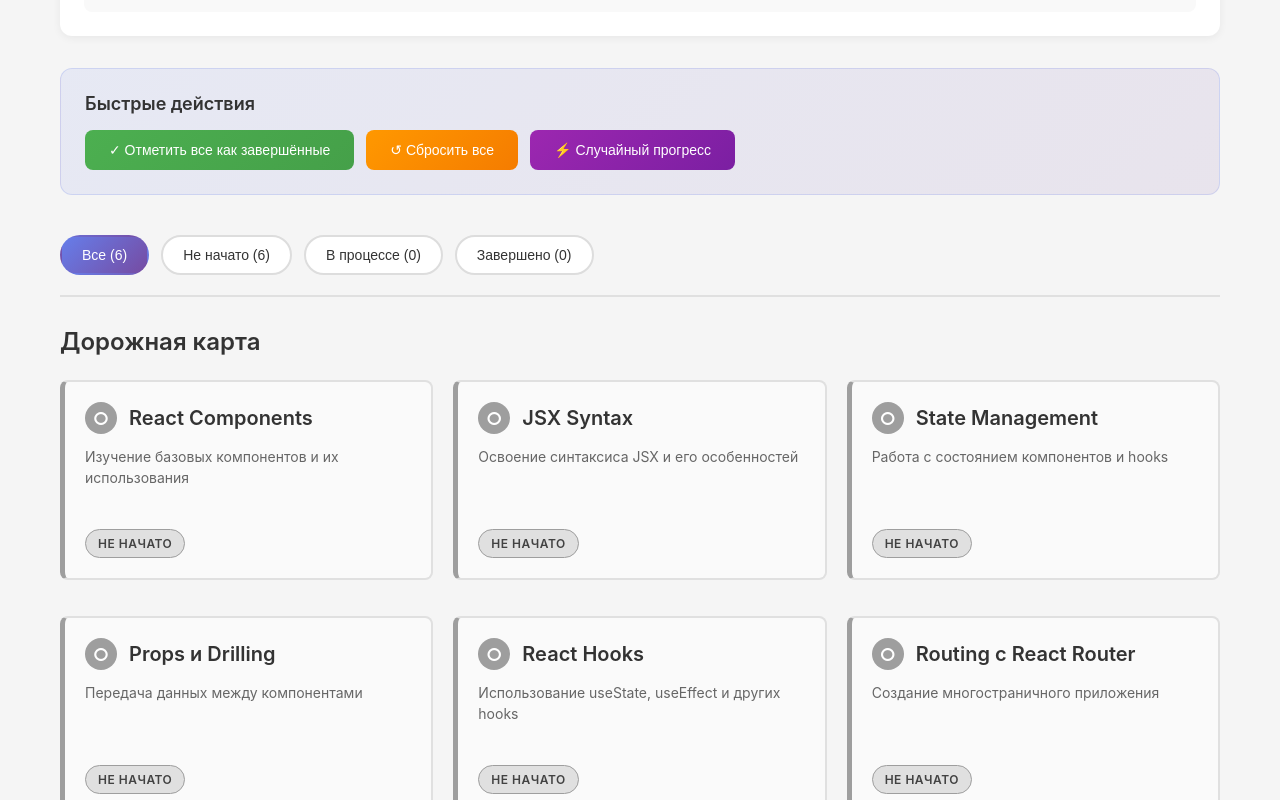
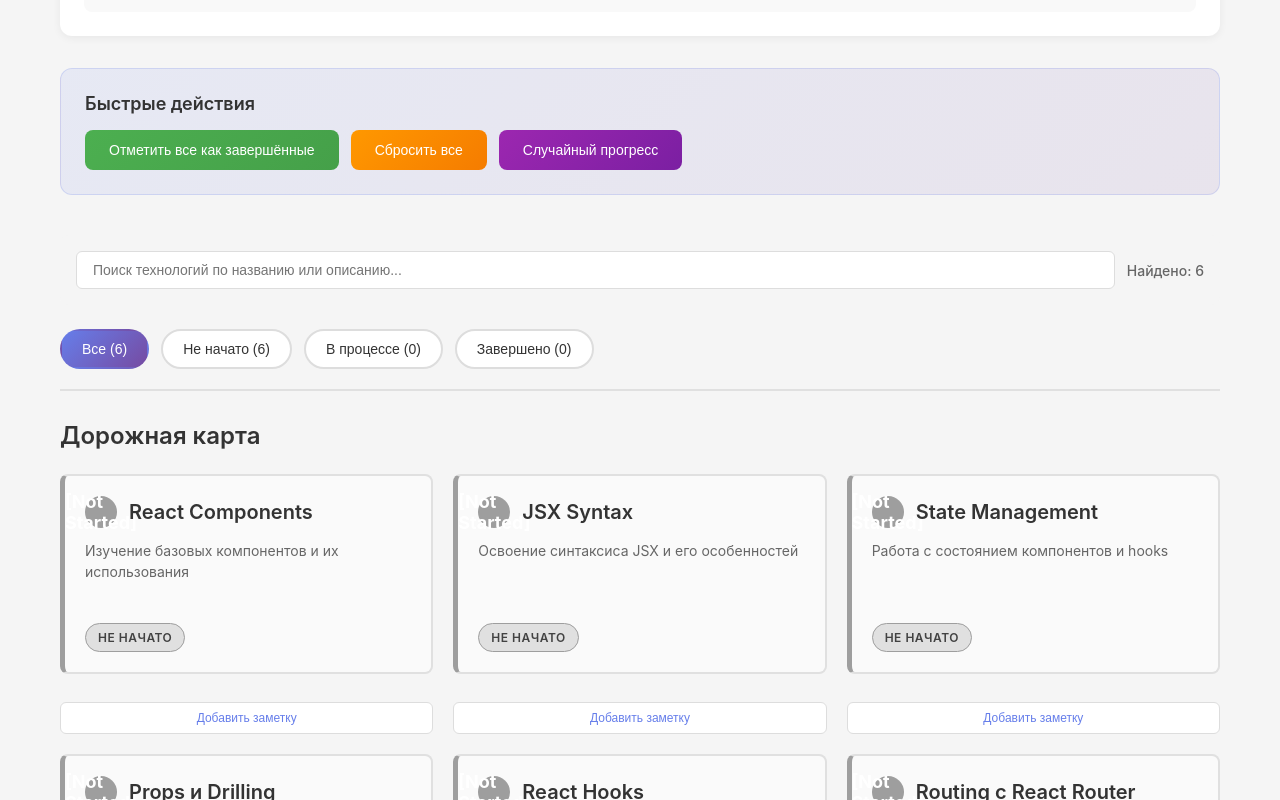
Before and after one commit to daniildddd/frontend-backend-React, a React (Vite) app: page / in a window 1280 px wide. Shown: the part 440-1240 px from the top of the page. Built offline with nearby package versions, Linux system fonts and the light colour scheme.

Commit message:
feat: add notes and search functionality with localStorage

```diff
--- a/src/App.css
+++ b/src/App.css
@@ -61,6 +61,65 @@ body {
 	font-weight: 600;
 	margin-bottom: 24px;
 	color: #333;
+}
+
+/* Поле поиска */
+.app__search-box {
+	display: flex;
+	gap: 12px;
+	align-items: center;
+	margin-bottom: 24px;
+	padding: 16px;
+	background: #f5f5f5;
+	border-radius: 8px;
+}
+
+.search-input {
+	flex: 1;
+	padding: 10px 16px;
+	border: 1px solid #ddd;
+	border-radius: 6px;
+	font-size: 14px;
+	transition: border-color 0.3s ease;
+}
+
+.search-input:focus {
+	outline: none;
+	border-color: #667eea;
+	box-shadow: 0 0 0 3px rgba(102, 126, 234, 0.1);
+}
+
+.search-result-count {
+	font-size: 14px;
+	font-weight: 500;
+	color: #666;
+	white-space: nowrap;
+}
+
+/* Обертка для карточки с заметками */
+.app__card-wrapper {
+	display: flex;
+	flex-direction: column;
+	height: 100%;
+}
+
+.app__toggle-notes-btn {
+	margin-top: 12px;
+	padding: 8px 12px;
+	border: 1px solid #ddd;
+	background: white;
+	border-radius: 6px;
+	font-size: 12px;
+	font-weight: 500;
+	color: #667eea;
+	cursor: pointer;
+	transition: all 0.3s ease;
+}
+
+.app__toggle-notes-btn:hover {
+	background: #667eea;
+	color: white;
+	border-color: #667eea;
 }
 
 /* Сетка карточек */
@@ -158,6 +217,19 @@ body {
 		padding: 8px 16px;
 		font-size: 13px;
 	}
+
+	.app__search-box {
+		flex-direction: column;
+		align-items: flex-start;
+	}
+
+	.search-input {
+		width: 100%;
+	}
+
+	.search-result-count {
+		align-self: flex-start;
+	}
 }
 
 @media (max-width: 480px) {
@@ -176,4 +248,12 @@ body {
 	.app__section-title {
 		font-size: 18px;
 	}
+
+	.app__search-box {
+		padding: 12px;
+	}
+
+	.search-input {
+		font-size: 13px;
+	}
 }
--- a/src/App.jsx
+++ b/src/App.jsx
@@ -1,7 +1,8 @@
-import React, { useState } from 'react'
+import React, { useState, useEffect } from 'react'
 import TechnologyCard from './components/TechnologyCard'
 import ProgressHeader from './components/ProgressHeader'
 import QuickActions from './components/QuickActions'
+import TechnologyNotes from './components/TechnologyNotes'
 import './App.css'
 
 function App() {
@@ -12,41 +13,66 @@ function App() {
 			title: 'React Components',
 			description: 'Изучение базовых компонентов и их использования',
 			status: 'not-started',
+			notes: '',
 		},
 		{
 			id: 2,
 			title: 'JSX Syntax',
 			description: 'Освоение синтаксиса JSX и его особенностей',
 			status: 'not-started',
+			notes: '',
 		},
 		{
 			id: 3,
 			title: 'State Management',
 			description: 'Работа с состоянием компонентов и hooks',
 			status: 'not-started',
+			notes: '',
 		},
 		{
 			id: 4,
 			title: 'Props и Drilling',
 			description: 'Передача данных между компонентами',
 			status: 'not-started',
+			notes: '',
 		},
 		{
 			id: 5,
 			title: 'React Hooks',
 			description: 'Использование useState, useEffect и других hooks',
 			status: 'not-started',
+			notes: '',
 		},
 		{
 			id: 6,
 			title: 'Routing с React Router',
 			description: 'Создание многостраничного приложения',
 			status: 'not-started',
+			notes: '',
 		},
 	]
 
 	const [technologies, setTechnologies] = useState(initialTechnologies)
 	const [filter, setFilter] = useState('all')
+	const [searchQuery, setSearchQuery] = useState('')
+	const [selectedTech, setSelectedTech] = useState(null)
+
+	// Загружаем данные из localStorage при первом рендере
+	useEffect(() => {
+		const saved = localStorage.getItem('techTrackerData')
+		if (saved) {
+			try {
+				setTechnologies(JSON.parse(saved))
+			} catch (error) {
+				console.error('Ошибка при загрузке данных из localStorage:', error)
+			}
+		}
+	}, [])
+
+	// Сохраняем технологии в localStorage при любом изменении
+	useEffect(() => {
+		localStorage.setItem('techTrackerData', JSON.stringify(technologies))
+	}, [technologies])
 
 	// Шаг 3: Функция для изменения статуса технологии
 	const updateTechnologyStatus = id => {
@@ -72,6 +98,21 @@ function App() {
 	}
 
 	const filteredTechnologies = getFilteredTechnologies()
+
+	// Функция для обновления заметок технологии
+	const updateTechnologyNotes = (techId, newNotes) => {
+		setTechnologies(prevTech =>
+			prevTech.map(tech =>
+				tech.id === techId ? { ...tech, notes: newNotes } : tech
+			)
+		)
+	}
+
+	// Фильтрация по поисковому запросу
+	const searchFilteredTechnologies = filteredTechnologies.filter(tech =>
+		tech.title.toLowerCase().includes(searchQuery.toLowerCase()) ||
+		tech.description.toLowerCase().includes(searchQuery.toLowerCase())
+	)
 
 	// Функции для QuickActions
 	const markAllComplete = () => {
@@ -116,6 +157,19 @@ function App() {
 					onRandomNext={randomNext}
 				/>
 
+				<div className='app__search-box'>
+					<input
+						type='text'
+						placeholder='Поиск технологий по названию или описанию...'
+						value={searchQuery}
+						onChange={(e) => setSearchQuery(e.target.value)}
+						className='search-input'
+					/>
+					<span className='search-result-count'>
+						Найдено: {searchFilteredTechnologies.length}
+					</span>
+				</div>
+
 				{/* Шаг 5: Кнопки фильтрации */}
 				<section className='app__filters'>
 					<button
@@ -158,18 +212,32 @@ function App() {
 				<section className='app__section'>
 					<h2 className='app__section-title'>Дорожная карта</h2>
 
-					{/* Шаг 6: Отображение отфильтрованного списка технологий */}
+					{/* Отображение отфильтрованного и отсортированного списка технологий */}
 					<div className='app__cards-grid'>
-						{filteredTechnologies.length > 0 ? (
-							filteredTechnologies.map(tech => (
+						{searchFilteredTechnologies.length > 0 ? (
+							searchFilteredTechnologies.map(tech => (
+								<div key={tech.id} className='app__card-wrapper'>
 									<TechnologyCard
-									key={tech.id}
 										id={tech.id}
 										title={tech.title}
 										description={tech.description}
 										status={tech.status}
 										onStatusChange={updateTechnologyStatus}
 									/>
+									{selectedTech === tech.id && (
+										<TechnologyNotes
+											notes={tech.notes}
+											onNotesChange={updateTechnologyNotes}
+											techId={tech.id}
+										/>
+									)}
+									<button
+										className='app__toggle-notes-btn'
+										onClick={() => setSelectedTech(selectedTech === tech.id ? null : tech.id)}
+									>
+										{selectedTech === tech.id ? 'Скрыть заметки' : 'Добавить заметку'}
+									</button>
+								</div>
 							))
 						) : (
 							<p className='app__no-results'>
--- a/src/components/QuickActions.jsx
+++ b/src/components/QuickActions.jsx
@@ -15,19 +15,19 @@ function QuickActions({
 					className='quick-action-btn quick-action-btn--complete'
 					onClick={onMarkAllComplete}
 				>
-					✓ Отметить все как завершённые
+					Отметить все как завершённые
 				</button>
 				<button
 					className='quick-action-btn quick-action-btn--reset'
 					onClick={onResetAll}
 				>
-					↺ Сбросить все
+					Сбросить все
 				</button>
 				<button
 					className='quick-action-btn quick-action-btn--random'
 					onClick={onRandomNext}
 				>
-					⚡ Случайный прогресс
+					Случайный прогресс
 				</button>
 			</div>
 		</section>
--- a/src/components/TechnologyCard.jsx
+++ b/src/components/TechnologyCard.jsx
@@ -13,13 +13,13 @@ function TechnologyCard({ id, title, description, status, onStatusChange }) {
 	const getStatusIcon = () => {
 		switch (status) {
 			case 'completed':
-				return '✓'
+				return '[Done]'
 			case 'in-progress':
-				return '⟳'
+				return '[In Progress]'
 			case 'not-started':
-				return '○'
+				return '[Not Started]'
 			default:
-				return '?'
+				return '[?]'
 		}
 	}
 
--- /dev/null
+++ b/src/components/TechnologyNotes.css
@@ -0,0 +1,39 @@
+.notes-section {
+	margin-top: 16px;
+	padding: 16px;
+	background: #f9f9f9;
+	border: 1px solid #e0e0e0;
+	border-radius: 6px;
+	display: flex;
+	flex-direction: column;
+	gap: 10px;
+}
+
+.notes-section__title {
+	font-size: 14px;
+	font-weight: 600;
+	color: #333;
+	margin: 0;
+}
+
+.notes-section__textarea {
+	padding: 10px;
+	border: 1px solid #ddd;
+	border-radius: 4px;
+	font-family: inherit;
+	font-size: 13px;
+	resize: vertical;
+	min-height: 80px;
+	color: #333;
+}
+
+.notes-section__textarea:focus {
+	outline: none;
+	border-color: #667eea;
+	box-shadow: 0 0 0 3px rgba(102, 126, 234, 0.1);
+}
+
+.notes-hint {
+	font-size: 12px;
+	color: #999;
+}
--- /dev/null
+++ b/src/components/TechnologyNotes.jsx
@@ -0,0 +1,24 @@
+import React from 'react'
+import './TechnologyNotes.css'
+
+function TechnologyNotes({ notes, onNotesChange, techId }) {
+	return (
+		<div className='notes-section'>
+			<h4 className='notes-section__title'>Мои заметки:</h4>
+			<textarea
+				value={notes}
+				onChange={(e) => onNotesChange(techId, e.target.value)}
+				placeholder='Записывайте сюда важные моменты...'
+				rows='3'
+				className='notes-section__textarea'
+			/>
+			<div className='notes-hint'>
+				{notes.length > 0
+					? `Заметка сохранена (${notes.length} символов)`
+					: 'Добавьте заметку'}
+			</div>
+		</div>
+	)
+}
+
+export default TechnologyNotes
```
Lines whose indentation alone changed are shown as unchanged.
